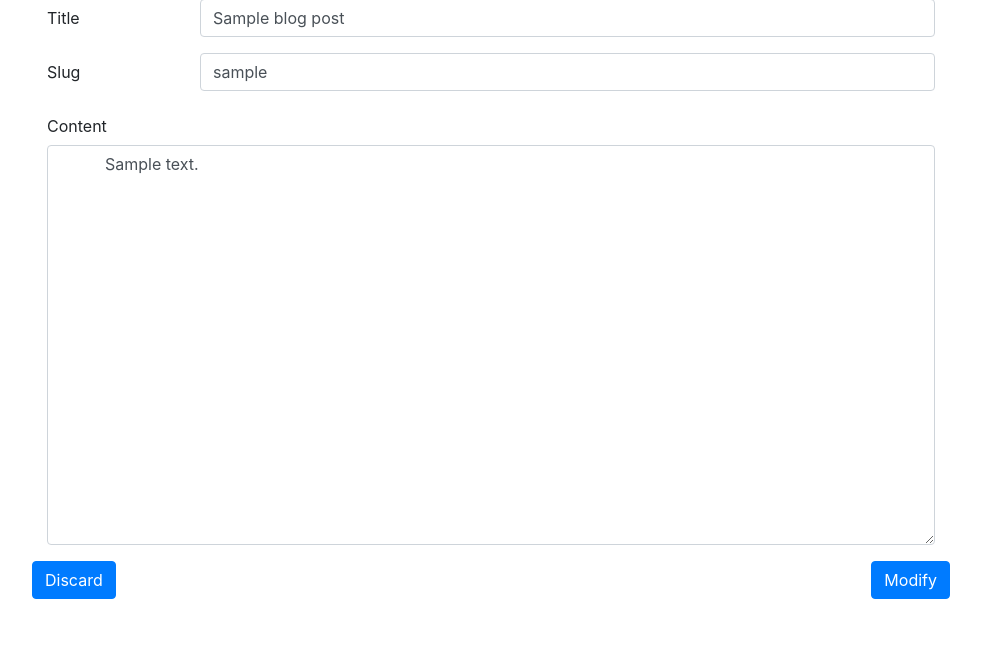
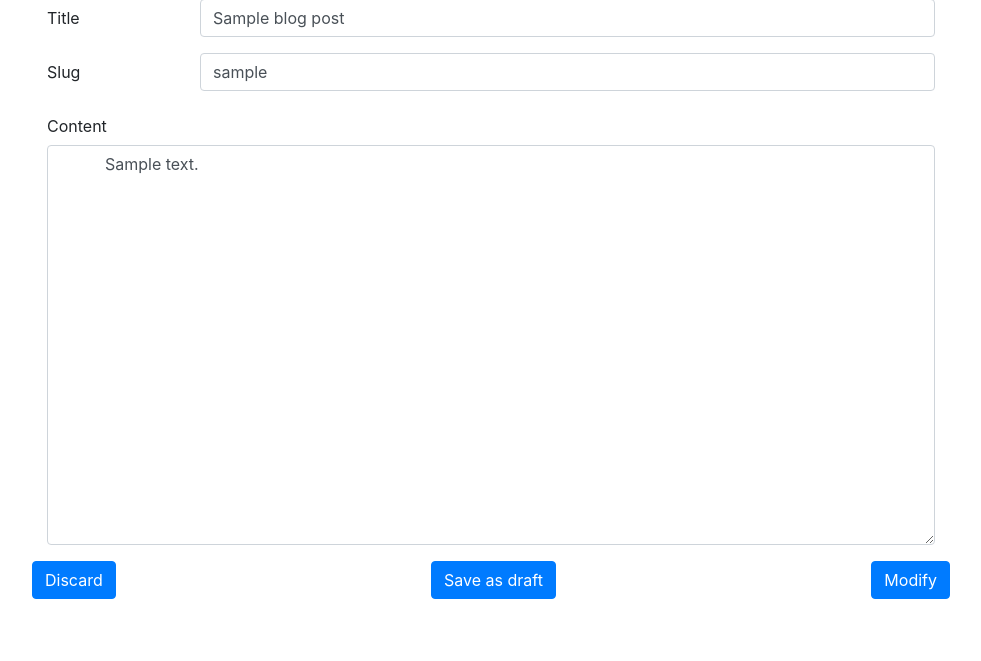
Before and after one commit to JKozma81/bh-blog-kj, a Node server app: template views/editPost.handlebars in a window 1280 px wide. Shown: the part 121-782 px from the top of the page, without its empty margins (149-1130 px from the left). Run offline with Node 20, Linux system fonts and the light colour scheme; the template is opened without the code that fills it: most values are stand-ins (such as "Sample title", 1, 10 or a date in 2020); some libraries are stand-ins or nearby versions.

Commit message:
BLOG-007 Draft finished

```diff
--- a/app.js
+++ b/app.js
@@ -43,7 +43,7 @@ app.use(cookieParser());
 app.get("/", async (req, res) => {
   res.render("home", {
     siteTitle: "Bishops First Blog",
-    postList: await PostsDAO.getAllPosts()
+    postList: await PostsDAO.getAllPublishedPosts()
   });
 });
 
--- a/controllers/AdminController.js
+++ b/controllers/AdminController.js
@@ -37,7 +37,8 @@ class AdminController {
     ({
       title: modifiedBlogPost.title,
       slug: modifiedBlogPost.slug,
-      content: modifiedBlogPost.content
+      content: modifiedBlogPost.content,
+      draft: modifiedBlogPost.draft
     } = req.body);
 
     await PostsDAO.modifyPost(blogPostID, modifiedBlogPost);
--- a/controllers/PostController.js
+++ b/controllers/PostController.js
@@ -68,17 +68,15 @@ class PostController {
       return;
     }
 
-    const date = new Date().toLocaleString();
     const SID = Number(req.cookies[this.cookieController.getCookie()]);
     const user = this.sessionController.getSession(SID).user;
 
     const newPost = {
       title,
       author: user.username,
-      created_at: date,
       content,
       slug,
-      draft: draft ? Number(!!draft) : Number(false)
+      draft
     };
     PostsDAO.addPost(newPost);
     res.redirect("/admin");
--- a/services/PostsDAO.js
+++ b/services/PostsDAO.js
@@ -4,7 +4,18 @@ class PostsDAO {
   static async getAllPosts() {
     try {
       const blogPosts = await db_getAll(
-        "SELECT id, title, author, content, created_at, slug FROM posts"
+        "SELECT id, title, author, content, created_at, slug, draft, published_at, modified_at FROM posts"
+      );
+      return blogPosts;
+    } catch (err) {
+      console.error(err);
+    }
+  }
+
+  static async getAllPublishedPosts() {
+    try {
+      const blogPosts = await db_getAll(
+        "SELECT id, title, author, content, created_at, slug, draft, published_at, modified_at FROM posts WHERE published_at IS NOT NULL"
       );
       return blogPosts;
     } catch (err) {
@@ -17,12 +28,18 @@ class PostsDAO {
       await db_run(
         `INSERT
          INTO
-          posts(title, author, content, created_at, slug)
-         VALUES("${postObject.title}", "${postObject.author}", "${postObject.content}", "${postObject.created_at}", "${postObject.slug}")`
-      );
-
-      const postID = await db_get(
-        `SELECT id FROM posts WHERE created_at = "${postObject.created_at}"`
+          posts(title, author, content, created_at, slug, draft, published_at, modified_at)
+         VALUES("${postObject.title}",
+                "${postObject.author}",
+                "${postObject.content}",
+                 datetime("now"),
+                "${postObject.slug}"
+                 ${postObject.draft === "true" ? ", 1" : ", 0"}
+                 ${
+                   postObject.draft === "false" ? ", datetime('now')" : ", NULL"
+                 }
+                 ${', datetime("now")'}
+                )`
       );
     } catch (err) {
       console.error(err);
@@ -71,6 +88,11 @@ class PostsDAO {
           title = "${postObject.title}",
           slug = "${postObject.slug}",
           content = "${postObject.content}"
+          ${
+            postObject.draft === "true"
+              ? ', published_at = NULL, modified_at = datetime("now")'
+              : ', published_at = datetime("now"), modified_at = datetime("now")'
+          }
          WHERE
           id = ${postID}`
       );
--- a/services/database_operations.js
+++ b/services/database_operations.js
@@ -4,7 +4,7 @@ const db = new sqlite3.Database("./db/blog.db");
 
 db.serialize(() => {
   db.run(
-    "CREATE TABLE IF NOT EXISTS posts (id INTEGER PRIMARY KEY AUTOINCREMENT, author VARCHAR(100) NOT NULL, title VARCHAR(100) NOT NULL, content TEXT NOT NULL, created_at VARCHAR(100) NOT NULL, slug VARCHAR(100) NOT NULL)"
+    "CREATE TABLE IF NOT EXISTS posts (id INTEGER PRIMARY KEY AUTOINCREMENT, author VARCHAR(100) NOT NULL, title VARCHAR(100) NOT NULL, content TEXT NOT NULL, created_at TEXT NOT NULL, slug VARCHAR(100) NOT NULL, published_at VARCHAR(100), modified_at VARCHAR(100), draft INTEGER NOT NULL)"
   );
 });
 
--- a/views/editPost.handlebars
+++ b/views/editPost.handlebars
@@ -19,11 +19,13 @@
         <textarea class="form-control" id="post_content" rows="3" name="content" required>
           {{blogPost.content}}
         </textarea>
+        <input type="text" name="draft" value="false" class="set-draft" disabled hidden>
       </div>
     </div>
     <div class="form-group row d-flex justify-content-between">
       <a class="btn btn-primary mb-2" href="/admin/list" role="button">Discard</a>
-      <button type="submit" class="btn btn-primary mb-2">Modify</button>
+      <button type="submit" class="btn btn-primary mb-2 save-draft">Save as draft</button>
+      <button type="submit" class="btn btn-primary mb-2 modify">Modify</button>
     </div>
   </form>
 </div>
@@ -37,5 +39,15 @@
         event.preventDefault();
       }
     });
+
+    document.querySelector('.save-draft').addEventListener('click', () => {
+      document.querySelector('.set-draft').value = true;
+      document.querySelector('.set-draft').disabled = false;
+    })
+
+    document.querySelector('.modify').addEventListener('click', () => {
+      document.querySelector('.set-draft').value = false;
+      document.querySelector('.set-draft').disabled = false;
+    })
   });
 </script>
--- a/views/postList.handlebars
+++ b/views/postList.handlebars
@@ -19,7 +19,7 @@
         <tr>
           <td>{{this.title}}</td>
           <td>{{this.author}}</td>
-          <td>{{this.created_at}}</td>
+          <td>{{this.published_at}}</td>
           <td>
             <a class="btn btn-primary w-100 btn-sm" href="/admin/list/{{this.id}}" role="button">Edit</a>
           </td>
```
Also changed, not shown: views/newPost.handlebars (+8 -2 lines), db/blog.db.
